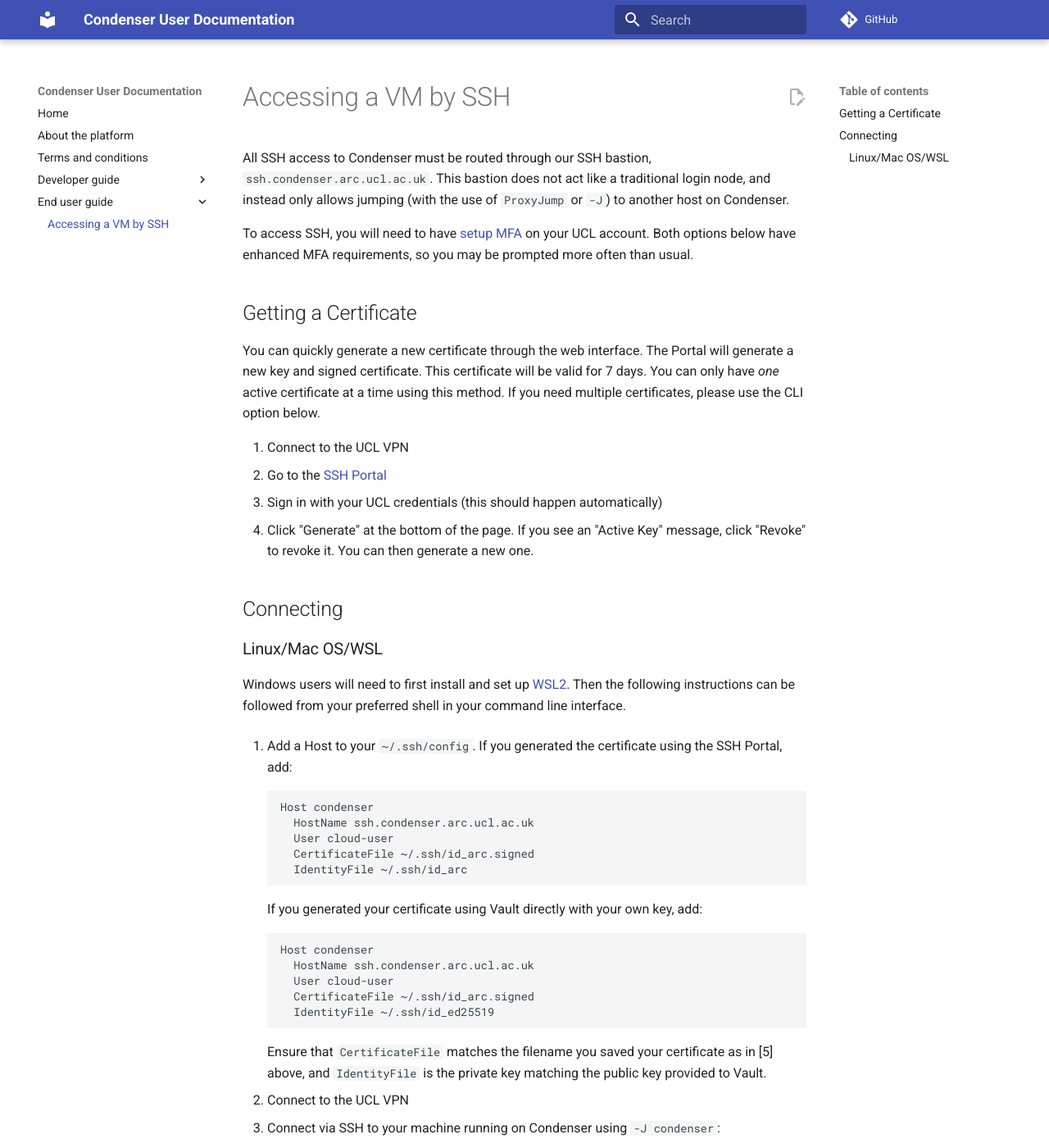
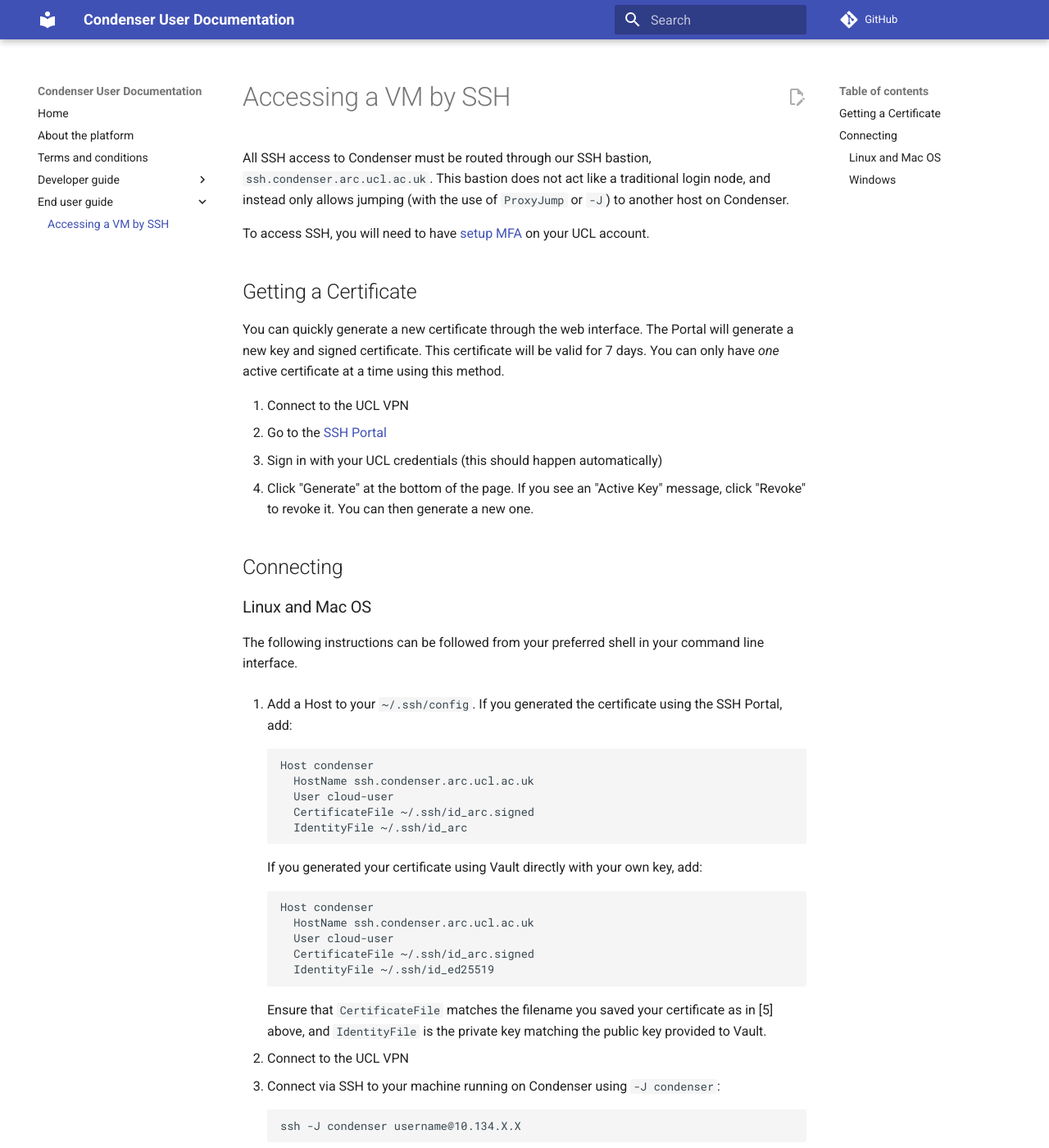
Before and after one commit to UCL-ARC/condenser-mkdocs, an MkDocs documentation site: the page built from docs/end_user_guide/ssh.md, in a window 1280 px wide and 1400 px high. Shown: the whole window at 82% size. Built offline with MkDocs 1.6.1 and Material for MkDocs 9.7.7, drawn with Linux system fonts in a browser that asks for light colours; comment, search, counter and statistics services are not loaded.

Commit message:
still missing some windows advice here

```diff
--- a/docs/end_user_guide/ssh.md
+++ b/docs/end_user_guide/ssh.md
@@ -11,15 +11,14 @@
 
 To access SSH, you will need to have [setup MFA](
 https://www.ucl.ac.uk/isd/services/stay-secure/multi-factor-authentication-mfa)
-on your UCL account. Both options below have enhanced MFA requirements, so you may
-be prompted more often than usual.
+on your UCL account.
 
 ## Getting a Certificate
 
 You can quickly generate a new certificate through the web interface. The
 Portal will generate a new key and signed certificate. This certificate will be
 valid for 7 days. You can only have *one* active certificate at a time using this
-method. If you need multiple certificates, please use the CLI option below.
+method.
 
 1. Connect to the UCL VPN
 2. Go to the [SSH Portal](https://ssh.condenser.arc.ucl.ac.uk)
@@ -29,10 +28,9 @@
 
 ## Connecting
 
-### Linux/Mac OS/WSL
+### Linux and Mac OS
 
-Windows users will need to first install and set up [WSL2](https://learn.microsoft.com/en-us/windows/wsl/install).
-Then the following instructions can be followed from your preferred shell in your
+The following instructions can be followed from your preferred shell in your
 command line interface.
 
 1. Add a Host to your `~/.ssh/config`. If you generated the certificate using
```
Also changed, not shown: other parts of docs/end_user_guide/ssh.md (+2 -0 lines).
